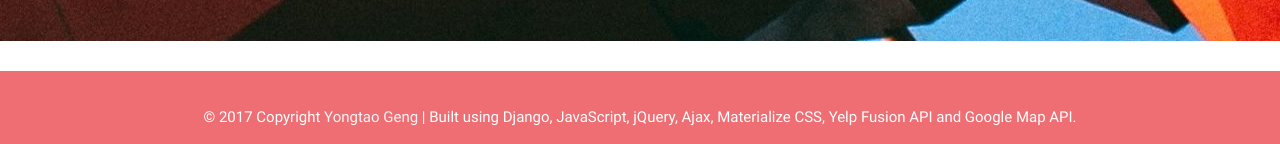
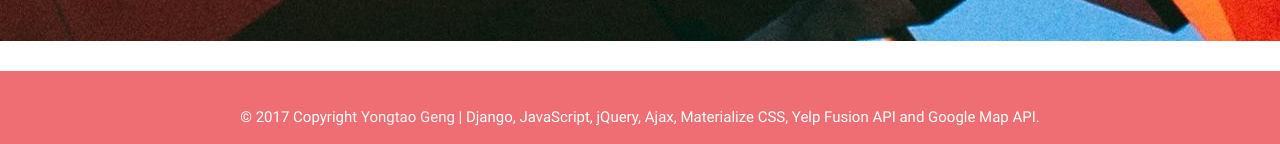
Before and after one commit to ytgeng99/parknearme, a Django app: page / in a window 1280 px wide. Shown: the part 1317-1461 px from the top of the page. Run offline with Django 3.2, Linux system fonts and the light colour scheme; some libraries are stand-ins or nearby versions.

Commit message:
updated html

```diff
--- a/apps/search/templates/search/index.html
+++ b/apps/search/templates/search/index.html
@@ -7,7 +7,7 @@
         <!--Import Google Icon Font-->
         <link href="https://fonts.googleapis.com/icon?family=Material+Icons" rel="stylesheet">
         <!-- Compiled and minified CSS -->
-        <!-- <link rel="stylesheet" href="https://cdnjs.cloudflare.com/ajax/libs/materialize/1.0.0/css/materialize.min.css"> -->
+
         <link rel="stylesheet" href="https://cdnjs.cloudflare.com/ajax/libs/materialize/0.100.1/css/materialize.min.css">
         <script src="https://ajax.googleapis.com/ajax/libs/jquery/3.2.1/jquery.min.js"></script>
         <script src="https://cdnjs.cloudflare.com/ajax/libs/materialize/0.100.1/js/materialize.min.js"></script>
@@ -74,7 +74,7 @@
                 <div class="container center">
                     <p>
                         &copy 2017 Copyright
-                        <a class="grey-text text-lighten-4" href="https://github.com/ytgeng99" target="_blank"> Yongtao Geng </a> | Built using Django, JavaScript, jQuery, Ajax, Materialize CSS, Yelp Fusion API and Google Map API.
+                        <a class="grey-text text-lighten-4" href="https://github.com/ytgeng99" target="_blank"> Yongtao Geng </a> | Django, JavaScript, jQuery, Ajax, Materialize CSS, Yelp Fusion API and Google Map API.
                     </p>
                 </div>
         </footer>
--- a/apps/search/templates/search/results.html
+++ b/apps/search/templates/search/results.html
@@ -176,7 +176,7 @@
                 <div class="container center">
                     <p>
                         &copy 2017 Copyright
-                        <a class="grey-text text-lighten-4" href="https://github.com/ytgeng99" target="_blank"> Yongtao Geng </a> | Built using Django, JavaScript, jQuery, Ajax, Materialize CSS,Yelp Fusion API and Google Map API.
+                        <a class="grey-text text-lighten-4" href="https://github.com/ytgeng99" target="_blank"> Yongtao Geng </a> | Django, JavaScript, jQuery, Ajax, Materialize CSS,Yelp Fusion API and Google Map API.
                     </p>
                 </div>
         </footer>
```
Also changed, not shown: apps/search/templates/search/filter.html (+1 -63 lines).
